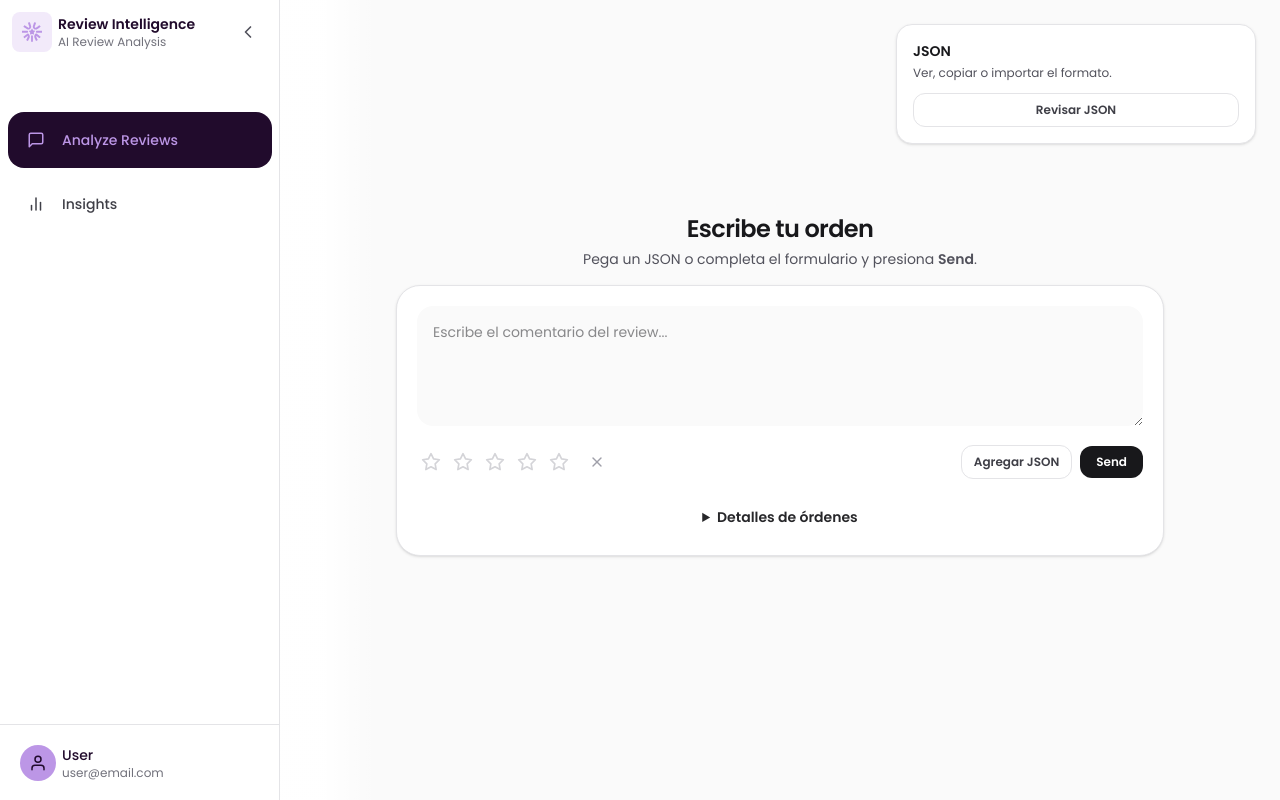
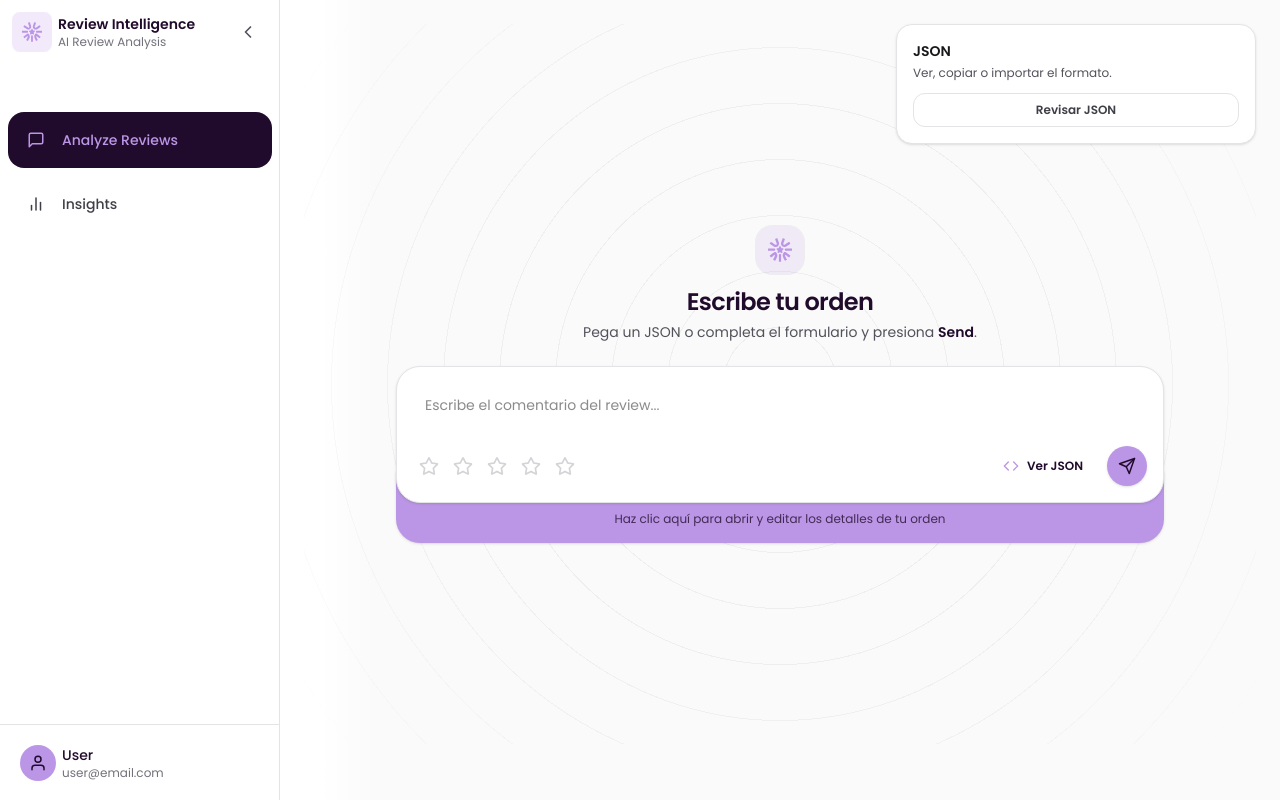
Before and after one commit to joaortizro/Microproyecto-MLOPS, a Next.js app in the folder frontend/: page /analyze in a window 1280 px wide. Built offline with nearby package versions, Linux system fonts and the light colour scheme.

Commit message:
ui(analyze): make details expand/collapse animation consistent and fixes to main section

```diff
--- a/frontend/components/analyze/AnalyzeWorkspace.tsx
+++ b/frontend/components/analyze/AnalyzeWorkspace.tsx
@@ -1,6 +1,6 @@
 "use client";
 
-import { useMemo, useState } from "react";
+import { useLayoutEffect, useMemo, useRef, useState } from "react";
 import type { AnalyzePayload, OrderInput, OrderStatus, PaymentType } from "../../types/order";
 import type { Prediction } from "../../types/prediction";
 import { mockPredict } from "../../lib/mockPredict";
@@ -8,6 +8,8 @@ import { PredictionGrid } from "./PredictionGrid";
 import { StarRating } from "./StarRating";
 import { JsonPanel } from "./JsonPanel";
 import { PredictionList } from "./PredictionList";
+import BrandMark from "../../components/BrandMark";
+import { FiChevronDown, FiCode, FiSend } from "react-icons/fi";
 
 function emptyOrder(): OrderInput {
   return {
@@ -109,6 +111,18 @@ export function AnalyzeWorkspace() {
   return (
     <div className="relative">
       {/* JSON flotante (no empuja el layout) */}
+      <div
+        aria-hidden="true"
+        className={[
+          "pointer-events-none absolute inset-0 z-0",
+          "opacity-70",
+          // más separados: 56px (sube/baja a gusto)
+          "bg-[repeating-radial-gradient(circle_at_center,rgba(24,24,27,0.07)_0,rgba(24,24,27,0.07)_1px,transparent_1px,transparent_56px)]",
+          // fade suave en bordes
+          "[mask-image:radial-gradient(circle_at_center,black_52%,transparent_100%)]",
+        ].join(" ")}
+      />
+
       <div className="fixed right-6 top-6 z-40 hidden w-[360px] lg:block">
         {!jsonOpen ? (
           <div className="rounded-2xl border border-zinc-200 bg-white p-4 shadow-sm">
@@ -128,21 +142,40 @@ export function AnalyzeWorkspace() {
       </div>
 
       {/* MAIN centrado */}
-      <div className="mx-auto flex min-h-[calc(100dvh-5rem)] w-full max-w-3xl flex-col">
+      <div className="relative z-10 mx-auto flex min-h-[calc(100dvh-5rem)] w-full max-w-3xl flex-col">
+
         {/* Results */}
         {!isEmpty ? (
           <div className="mb-6">
             <PredictionList orders={orders} predictions={predictions ?? []} />
           </div>
         ) : (
+
           <div className="flex flex-1 items-center justify-center">
+
             <div className="w-full">
-              {/* Título fuera del container */}
-              <div className="mb-4 text-center">
-                <h1 className="text-2xl font-semibold tracking-tight text-zinc-900">Escribe tu orden</h1>
+              {/* Header con logo + fondo de círculos */}
+              <div className="relative mb-6 text-center">
+
+
+                <div className="relative">
+                  {/* Logo arriba */}
+                  <div className="mx-auto mb-3 grid w-fit place-items-center">
+                    <div className="grid h-12 w-12 place-items-center rounded-2xl bg-[rgba(188,150,230,0.16)] text-[var(--color-purple)] ring-1 ring-black/5">
+                      <BrandMark className="h-6 w-6" />
+                    </div>
+                  </div>
+
+                  {/* Título: dark purple */}
+                  <h1 className="text-2xl font-semibold tracking-tight text-[var(--color-dark-purple)]">
+                    Escribe tu orden
+                  </h1>
+
                   <p className="mt-1 text-sm text-zinc-600">
-                  Pega un JSON o completa el formulario y presiona <span className="font-semibold">Send</span>.
+                    Pega un JSON o completa el formulario y presiona{" "}
+                    <span className="font-semibold text-[var(--color-dark-purple)]">Send</span>.
                   </p>
+                </div>
               </div>
 
               <Composer
@@ -204,49 +237,133 @@ function Composer(props: {
 
   const canRemove = orders.length > 1;
 
+  const taRef = useRef<HTMLTextAreaElement | null>(null);
+
+  function syncTextarea(el: HTMLTextAreaElement) {
+    const MIN = 40;
+    const MAX = 180;
+
+    el.style.height = "0px";
+    const next = Math.max(MIN, Math.min(el.scrollHeight, MAX));
+    el.style.height = `${next}px`;
+    el.style.overflowY = el.scrollHeight > MAX ? "auto" : "hidden";
+  }
+
+  useLayoutEffect(() => {
+    if (taRef.current) syncTextarea(taRef.current);
+    // cuando cambias de orden o se actualiza el texto, recalcula altura
+  }, [active.review_comment_message, activeIndex]);
+
   return (
-    <div className="rounded-3xl border border-zinc-200 bg-white shadow-sm">
+    <div className="space-y-0">
+      {/* Sección A: comentario + estrellas + acciones */}
+      <div className="relative z-40 rounded-3xl border border-zinc-200 bg-white shadow-sm">
         {/* Textarea */}
-      <div className="px-5 pt-5">
+        <div className="px-4 pt-4">
           <textarea
+            ref={taRef}
             value={active.review_comment_message}
             onChange={(e) => onUpdateActive({ review_comment_message: e.target.value })}
+            onInput={(e) => syncTextarea(e.currentTarget)}
             placeholder="Escribe el comentario del review..."
-          className="min-h-[120px] w-full resize-y rounded-2xl bg-zinc-50 p-4 text-sm text-zinc-900 outline-none focus:ring-2 focus:ring-zinc-900/10"
+            className={[
+              "w-full rounded-2xl",
+              "bg-transparent p-3 text-sm text-zinc-900",
+              "resize-none", // quita el handle de expandir
+              "outline-none focus:outline-none", // sin borde/outline del navegador
+              "focus:ring-0", // por si algo agrega ring
+            ].join(" ")}
           />
         </div>
 
-      {/* Row: estrellas izquierda | Agregar JSON + Send derecha */}
-      <div className="flex flex-wrap items-center justify-between gap-3 px-5 pt-3">
+        {/* Row: estrellas izquierda | Ver JSON + Send derecha */}
+        <div className="flex flex-wrap items-center justify-between gap-3 px-4 pb-4 pt-3">
           <StarRating value={active.review_score} onChange={(v) => onUpdateActive({ review_score: v })} />
 
           <div className="flex items-center gap-2">
             <button
               type="button"
               onClick={onOpenJson}
-            className="rounded-xl border border-zinc-200 px-3 py-2 text-xs font-semibold text-zinc-700 hover:bg-zinc-50"
+              className={[
+                "inline-flex h-9 items-center gap-2 rounded-xl px-4",
+                "text-xs font-semibold text-[var(--color-dark-purple)]",
+                "transition-colors",
+                "hover:bg-[var(--color-purple-soft-12)] active:bg-[var(--color-purple-soft-16)]",
+                "focus-visible:outline-none focus-visible:ring-2 focus-visible:ring-[var(--color-purple-soft-16)]",
+                "focus-visible:ring-offset-2 focus-visible:ring-offset-white",
+              ].join(" ")}
+              aria-label="Ver JSON"
+              title="Ver JSON"
             >
-            Agregar JSON
+              <FiCode className="h-4 w-4 text-[var(--color-purple)]" />
+              <span>Ver JSON</span>
             </button>
 
             <button
               type="button"
               onClick={onSend}
-            className="rounded-xl bg-zinc-900 px-4 py-2 text-xs font-semibold text-white hover:bg-zinc-800"
+              className={[
+                "grid h-10 w-10 place-items-center rounded-full",
+                "bg-[var(--color-purple)] text-[var(--color-dark-purple)] shadow-sm",
+                "transition-colors hover:brightness-95 active:brightness-90",
+                "focus-visible:outline-none focus-visible:ring-2 focus-visible:ring-[var(--color-purple-soft-16)]",
+                "focus-visible:ring-offset-2 focus-visible:ring-offset-white",
+              ].join(" ")}
+              aria-label="Send"
+              title="Send"
             >
-            Send
+              <FiSend className="h-4.5 w-4.5" />
             </button>
           </div>
         </div>
+      </div>
 
-      {/* Acordeón compacto */}
-      <div className="px-5 pb-5 pt-3">
-        <details className="mt-2">
-          <summary className="mx-auto w-fit cursor-pointer select-none rounded-full px-4 py-2 text-sm font-semibold text-zinc-800 hover:bg-zinc-50">
-            Detalles de órdenes
+      {/* Sección B: Detalles (contenedor separado) */}
+      <div className="relative z-10 -mt-8 overflow-hidden rounded-3xl rounded-tl-none rounded-tr-none bg-[var(--color-purple)] shadow-sm">
+        <details className="group">
+          <summary
+            className={[
+              // que sea un bloque “grande” clickeable
+              "block w-full cursor-pointer select-none list-none",
+              "[&::-webkit-details-marker]:hidden",
+              "focus:outline-none",
+              // padding/altura del header morado (ajusta a gusto)
+              "px-4 pb-4 pt-10 text-center",
+              // hover/active sutil para indicar clic
+              "transition-colors hover:bg-white/10 active:bg-white/15",
+            ].join(" ")}
+          >
+            <div className="flex items-center justify-center gap-3">
+
+              <p className="text-xs text-[rgba(33,11,44,0.78)]">
+                Haz clic aquí para abrir y editar los detalles de tu orden
+              </p>
+            </div>
           </summary>
 
-          <div className="mt-4 space-y-4">
+          <div className="px-4 pb-4">
+            {/* Panel interno blanco para mantener tus fields sin re-estilizarlos */}
+            <div
+  className={[
+    "!block",
+    "grid grid-rows-[0fr]",
+    "transition-[grid-template-rows] duration-300 ease-out",
+    "group-open:grid-rows-[1fr]",
+    "motion-reduce:transition-none",
+  ].join(" ")}
+>
+  <div className="overflow-hidden">
+    <div
+      className={[
+        "px-4 pb-4",
+        "transition-opacity duration-200 ease-out",
+        "opacity-0 group-open:opacity-100",
+        "motion-reduce:transition-none motion-reduce:opacity-100",
+      ].join(" ")}
+    >
+            <div className="rounded-2xl bg-white p-4">
+              {/* 👇 Pega aquí tu contenido actual de detalles tal cual */}
+              <div className="space-y-4">
                 {/* Orden selector + add/remove */}
                 <div className="flex flex-wrap items-center justify-between gap-3">
                   <div className="flex items-center gap-2">
@@ -332,91 +449,12 @@ function Composer(props: {
                   </summary>
 
                   <div className="mt-4 grid gap-3 md:grid-cols-2">
-                <TextField
-                  label="order_purchase_timestamp"
-                  value={active.order_purchase_timestamp ?? ""}
-                  onChange={(v) => onUpdateActive({ order_purchase_timestamp: v || null })}
-                  placeholder="YYYY-MM-DD HH:MM:SS"
-                />
-                <TextField
-                  label="order_estimated_delivery_date"
-                  value={active.order_estimated_delivery_date ?? ""}
-                  onChange={(v) => onUpdateActive({ order_estimated_delivery_date: v || null })}
-                  placeholder="YYYY-MM-DD HH:MM:SS"
-                />
-                <TextField
-                  label="order_approved_at"
-                  value={active.order_approved_at ?? ""}
-                  onChange={(v) => onUpdateActive({ order_approved_at: v || null })}
-                  placeholder="YYYY-MM-DD HH:MM:SS"
-                />
-                <TextField
-                  label="shipping_limit_date"
-                  value={active.shipping_limit_date ?? ""}
-                  onChange={(v) => onUpdateActive({ shipping_limit_date: v || null })}
-                  placeholder="YYYY-MM-DD HH:MM:SS"
-                />
-
-                <TextField
-                  label="order_delivered_carrier_date"
-                  value={active.order_delivered_carrier_date ?? ""}
-                  onChange={(v) => onUpdateActive({ order_delivered_carrier_date: v || null })}
-                  placeholder="YYYY-MM-DD HH:MM:SS"
-                />
-                <TextField
-                  label="order_delivered_customer_date"
-                  value={active.order_delivered_customer_date ?? ""}
-                  onChange={(v) => onUpdateActive({ order_delivered_customer_date: v || null })}
-                  placeholder="YYYY-MM-DD HH:MM:SS"
-                />
-
-                <NumberField
-                  label="product_length_cm"
-                  value={active.product_length_cm}
-                  onChange={(v) => onUpdateActive({ product_length_cm: v })}
-                />
-                <NumberField
-                  label="product_height_cm"
-                  value={active.product_height_cm}
-                  onChange={(v) => onUpdateActive({ product_height_cm: v })}
-                />
-                <NumberField
-                  label="product_width_cm"
-                  value={active.product_width_cm}
-                  onChange={(v) => onUpdateActive({ product_width_cm: v })}
-                />
-                <NumberField
-                  label="price"
-                  value={active.price}
-                  onChange={(v) => onUpdateActive({ price: v })}
-                />
-                <NumberField
-                  label="freight_value"
-                  value={active.freight_value}
-                  onChange={(v) => onUpdateActive({ freight_value: v })}
-                />
-
-                <TextField
-                  label="customer_state"
-                  value={active.customer_state ?? ""}
-                  onChange={(v) => onUpdateActive({ customer_state: v || null })}
-                  placeholder="SP, RJ, RS..."
-                />
-                <TextField
-                  label="seller_state"
-                  value={active.seller_state ?? ""}
-                  onChange={(v) => onUpdateActive({ seller_state: v || null })}
-                  placeholder="SP, MG..."
-                />
-
-                <TextField
-                  label="product_category_name"
-                  value={active.product_category_name ?? ""}
-                  onChange={(v) => onUpdateActive({ product_category_name: v || null })}
-                  placeholder="beleza_saude..."
-                />
+                    {/* ...tu contenido actual igual... */}
                   </div>
                 </details>
+              </div>
+            </div>
+            </div></div></div>
           </div>
         </details>
       </div>
--- a/frontend/components/analyze/StarRating.tsx
+++ b/frontend/components/analyze/StarRating.tsx
@@ -1,7 +1,7 @@
 "use client";
 
-import { useMemo, useState } from "react";
-import { FiStar, FiX } from "react-icons/fi";
+import { useEffect, useMemo, useRef, useState } from "react";
+import { FaRegStar, FaStar } from "react-icons/fa";
 
 type StarRatingProps = {
   value: number | null; // null = sin selección
@@ -11,44 +11,68 @@ type StarRatingProps = {
 export function StarRating({ value, onChange }: StarRatingProps) {
   const [hover, setHover] = useState<number | null>(null);
 
+  // Evita que un "double click" rápido (sin re-render del parent) vuelva a limpiar
+  const lastClearedRef = useRef<number | null>(null);
+
+  useEffect(() => {
+    // Si el parent ya actualizó a un valor distinto, no necesitamos el "guard"
+    if (value !== lastClearedRef.current) lastClearedRef.current = null;
+  }, [value]);
+
   const active = hover ?? (value ?? 0);
   const stars = useMemo(() => [1, 2, 3, 4, 5], []);
 
   return (
-    <div className="flex items-center gap-1">
+    <div
+      className="flex items-center gap-0.5"
+      role="radiogroup"
+      aria-label="Rating"
+      onMouseLeave={() => {
+        setHover(null);
+        lastClearedRef.current = null;
+      }}
+    >
       {stars.map((n) => {
         const filled = active >= n;
+        const selected = value === n;
 
         return (
           <button
             key={n}
             type="button"
+            role="radio"
+            aria-checked={selected}
+            aria-label={selected ? `Clear rating ${n}` : `Set rating ${n}`}
             onMouseEnter={() => setHover(n)}
-            onMouseLeave={() => setHover(null)}
-            onClick={() => onChange(n)}
-            aria-label={`Set rating ${n}`}
-            className="rounded-lg p-1"
+            onFocus={() => setHover(n)}
+            onBlur={() => setHover(null)}
+            onClick={() => {
+              // 1) Si está seleccionado, primero lo limpiamos y marcamos "acabo de limpiar n"
+              if (selected && lastClearedRef.current !== n) {
+                lastClearedRef.current = n;
+                onChange(null);
+                return;
+              }
+              // 2) Si vuelven a clickear rápido (o sin salir del hover), forzamos setear
+              lastClearedRef.current = null;
+              onChange(n);
+            }}
+            className={[
+              "group grid place-items-center rounded-xl p-1.5",
+              "transition-colors",
+              "hover:bg-[var(--color-purple-soft-12)] active:bg-[var(--color-purple-soft-16)]",
+              "focus-visible:outline-none focus-visible:ring-2 focus-visible:ring-[var(--color-purple-soft-16)]",
+              "focus-visible:ring-offset-2 focus-visible:ring-offset-white",
+            ].join(" ")}
           >
-            <FiStar
-              className={[
-                "h-5 w-5 transition-colors",
-                filled ? "text-amber-500" : "text-zinc-300",
-              ].join(" ")}
-            />
+            {filled ? (
+              <FaStar className="h-5 w-5 text-[var(--color-accent-yellow)]" />
+            ) : (
+              <FaRegStar className="h-5 w-5 text-zinc-300" />
+            )}
           </button>
         );
       })}
-
-      {/* Clear */}
-      <button
-        type="button"
-        onClick={() => onChange(null)}
-        className="ml-2 rounded-lg p-1 text-zinc-400 hover:bg-zinc-50 hover:text-zinc-700"
-        aria-label="Clear rating"
-        title="Limpiar estrellas"
-      >
-        <FiX className="h-4 w-4" />
-      </button>
     </div>
   );
 }
```
Lines whose indentation alone changed are shown as unchanged.
